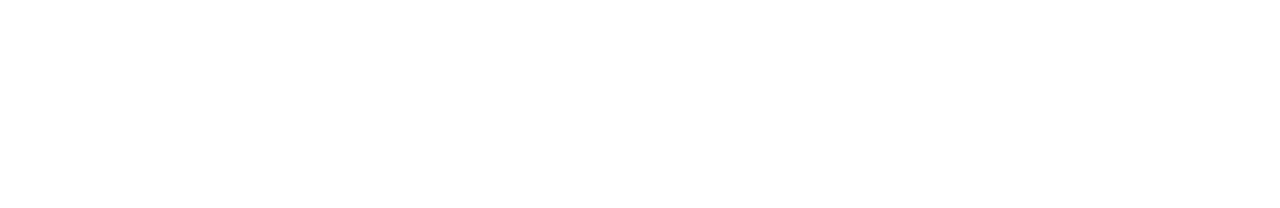
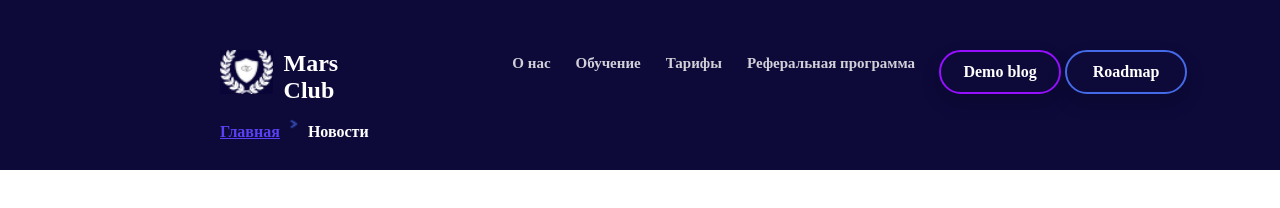
Before and after one commit to XaSaN29/imtixon-, a plain HTML site: page index.html in a window 1280 px wide. Drawn offline with Linux system fonts and the light colour scheme.

Commit message:
Navbar tugadi

```diff
--- a/index.html
+++ b/index.html
@@ -10,6 +10,35 @@
 
 <body>
 
+    <!-- Navbar -->
+
+    <section>
+        <div class="navbar">
+            <div class="container">
+                <div class="navbar_text">
+                    <div class="navbar_logo">
+                        <img class="navbar_loga_img" src="./img/Group_38 1.png" alt="">
+                        <h2 class="navbar_logo_h">Mars Club</h2>
+                    </div>
+                    <div class="navbar_text_p_div">
+                        <p class="navbar_text_p">О нас</p>
+                        <p class="navbar_text_p">Обучение</p>
+                        <p class="navbar_text_p">Тарифы</p>
+                        <p class="navbar_text_p">Реферальная программа</p>
+                    </div>
+                    <div class="navbar_btn_div">
+                        <button class="navbar_btn_bir">Demo blog</button>
+                        <button class="navbar_btn_ikki">Roadmap</button>
+                    </div>
+                </div>
+                <div class="now">
+                    <p class="now_p_bir">Главная</p>
+                    <img class="now_img" src="./img/Vector 140.png" alt="">
+                    <p class="now_p_ikki">Новости</p>
+                </div>
+            </div>
+        </div>
+    </section>
 </body>
 
 </html>
--- a/scrip.css
+++ b/scrip.css
@@ -0,0 +1,129 @@
+*{
+    margin: 0;
+    padding: 0;
+    box-sizing: border-box;
+}
+
+.container{
+    max-width: 1300px;
+    width: 100%;
+    margin: 0 auto;
+    padding: 0 20px;
+}
+
+/* Navbar */
+
+.navbar{
+    background-color: #0D0939;
+    height: 170px;
+}
+.navbar_text{
+    display: flex;
+    padding-top: 50px;
+    padding-left: 200px;
+   color: aliceblue;
+}
+
+.navbar_logo{
+    display: flex;
+    gap: 11px;
+}
+.navbar_logo_h{
+color: #FFF;
+font-family: Abhaya Libre SemiBold;
+}
+
+.navbar_text_p_div{
+    display: flex;
+    padding-left: 127px;
+    gap: 25px;
+}
+
+.navbar_text_p{
+color: rgba(255, 255, 255, 0.81);
+text-align: center;
+font-family: Abhaya Libre SemiBold;
+font-size: 15px;
+font-style: normal;
+font-weight: 600;
+line-height: 26px;
+}
+
+.navbar_btn_div{
+    padding-left: 24px;
+    gap: 15px;
+}
+
+.navbar_btn_bir{
+width: 122px;
+height: 44px;
+flex-shrink: 0;
+
+background-color: #0D0939;
+border-radius: 60px;
+border: 2px solid #9610FF;
+box-shadow: 0px 9px 19px 0px rgba(0, 0, 0, 0.15);
+
+color: #FFF;
+text-align: center;
+font-family: Abhaya Libre SemiBold;
+font-size: 16px;
+font-style: normal;
+font-weight: 600;
+line-height: 26px;
+}
+
+.navbar_btn_ikki{
+width: 122px;
+height: 44px;
+flex-shrink: 0;
+
+background-color: #0D0939;
+border-radius: 60px;
+border: 2px solid #456AE7;
+box-shadow: 0px 9px 19px 0px rgba(0, 0, 0, 0.15);
+
+color: #FFF;
+text-align: center;
+font-family: Abhaya Libre SemiBold;
+font-size: 16px;
+font-style: normal;
+font-weight: 600;
+line-height: 26px;
+}
+
+/* now */
+
+.now{
+    display: flex;
+    gap: 9px;
+    padding-left: 200px;
+    padding-top: 25px;
+}
+
+.now_p_bir{
+color: #5B41F5;
+
+text-align: center;
+font-family: Abhaya Libre SemiBold;
+font-size: 16px;
+font-style: normal;
+font-weight: 600;
+line-height: 26px;
+text-decoration-line: underline;
+}
+
+.now_img{
+width: 10px;
+height: 10px;
+}
+
+.now_p_ikki{
+color: #FFF;
+text-align: center;
+font-family: Abhaya Libre SemiBold;
+font-size: 16px;
+font-style: normal;
+font-weight: 600;
+line-height: 26px;
+}
```
Also changed, not shown: img/Group_38 1.png (added), img/Vector 140.png (added).
